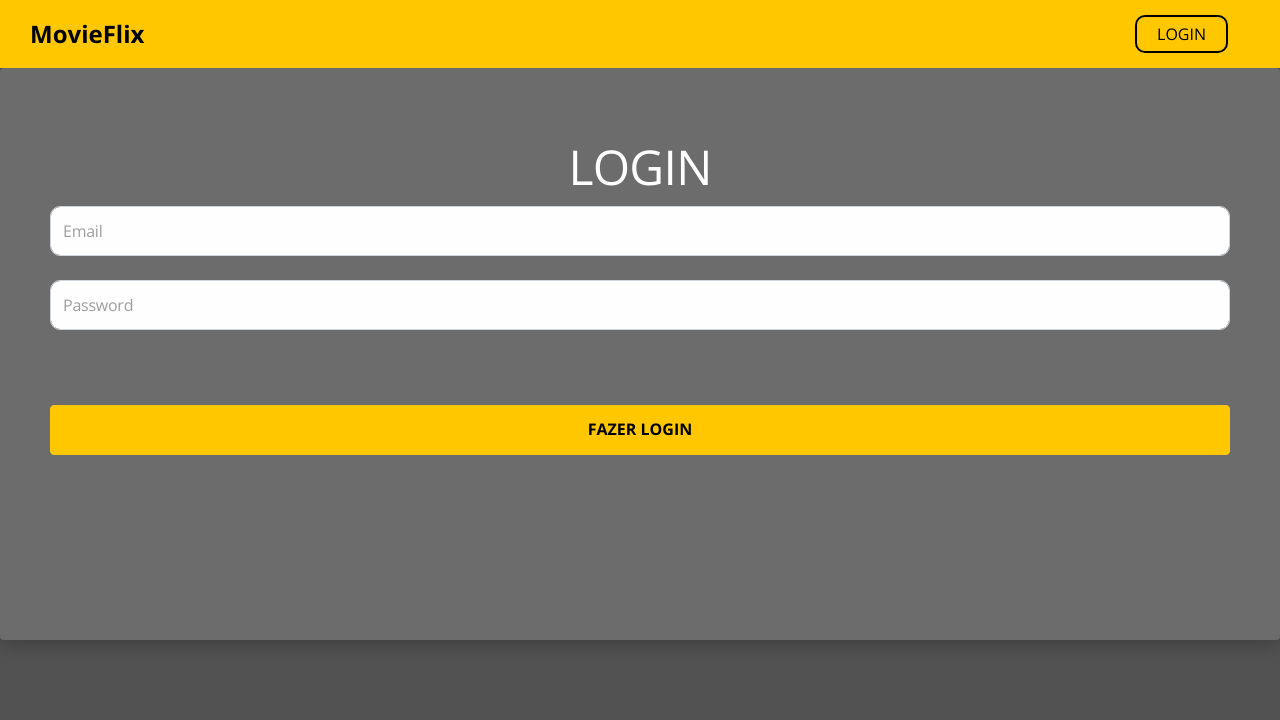
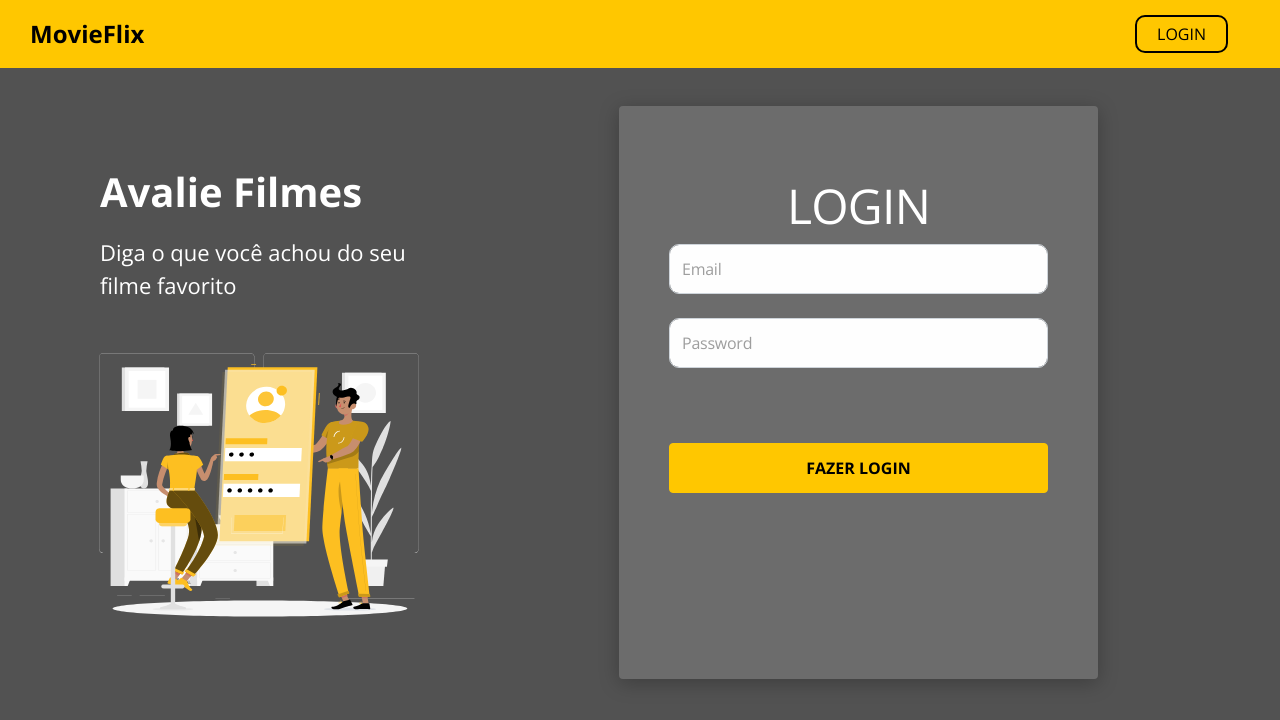
Before and after one commit to tiagogomes187/movieflix, a React (Create React App) app in the folder frontweb/: page /auth/login in a window 1280 px wide. Shown: the top 720 px of the page. Built offline with nearby package versions, Linux system fonts and the light colour scheme; no server answers.

Commit message:
refactoring and creating Route level permission

```diff
--- a/frontweb/src/Routes.tsx
+++ b/frontweb/src/Routes.tsx
@@ -11,7 +11,8 @@ const Routes = () => (
   <Router history={history}>
     <Navbar />
     <Switch>
-      <Route path="/" exact>
+    <Redirect from="/" to="/auth/login" exact/>
+      <Route path="/home" exact>
         <Home />
       </Route>
 
--- a/frontweb/src/components/ButtonIcon/index.tsx
+++ b/frontweb/src/components/ButtonIcon/index.tsx
@@ -1,9 +1,13 @@
 import './styles.css';
 
-const ButtonIcon = () =>{
+type Props = {
+    text: string;
+}
+
+const ButtonIcon = ({ text } : Props) =>{
     return (
         <button className="btn btn-primary btn-icon">
-           <h6>FAZER LOGIN</h6>
+           <h6>{text}</h6>
             </button>
     );
 }
--- a/frontweb/src/components/Navbar/index.tsx
+++ b/frontweb/src/components/Navbar/index.tsx
@@ -35,7 +35,7 @@ const Navbar = () => {
       <nav className="navbar navbar-expand-md bg-primary main-nav">
         <div className="container-fluid">
           <NavLink
-            to="/"
+            to="/home"
             activeClassName="active"
             exact
             className="nav-logo-text"
--- a/frontweb/src/components/PrivateRoute/index.tsx
+++ b/frontweb/src/components/PrivateRoute/index.tsx
@@ -1,12 +1,13 @@
 import { Redirect, Route } from 'react-router-dom';
-import { isAuthenticated } from 'util/requests';
+import { hasAnyRoles, isAuthenticated, Role } from 'util/requests';
 
 type Props = {
   children: React.ReactNode;
   path: string;
+  roles?: Role[];
 };
 
-const PrivateRoute = ({ children, path }: Props) => {
+const PrivateRoute = ({ children, path, roles = [] }: Props) => {
   return (
     <Route
       path={path}
@@ -18,6 +19,8 @@ const PrivateRoute = ({ children, path }: Props) => {
               state: { from: location },
             }}
           />
+        ) : !hasAnyRoles(roles) ? (
+          <Redirect to="/movies" />
         ) : (
           <>{children}</>
         )
--- a/frontweb/src/pages/Admin/index.tsx
+++ b/frontweb/src/pages/Admin/index.tsx
@@ -8,7 +8,7 @@ const Admin = () =>{
 
             <div className="admin-content">
                 <Switch>
-                    <PrivateRoute path="/admin/users">
+                    <PrivateRoute path="/admin/users" roles={["ROLE_MEMBER"]}>
                         <Users/>
                     </PrivateRoute>
                 </Switch>
--- a/frontweb/src/pages/Home/Auth/Login/index.tsx
+++ b/frontweb/src/pages/Home/Auth/Login/index.tsx
@@ -4,6 +4,7 @@ import { useContext, useState } from 'react';
 import { useForm } from 'react-hook-form';
 import { useHistory, useLocation } from 'react-router-dom';
 import { getTokenData, requestBackendLogin, saveAuthData } from 'util/requests';
+import { ReactComponent as BannerImage } from 'assets/images/banner.svg';
 
 import './styles.css';
 
@@ -49,10 +50,24 @@ const Login = () => {
       });
   };
   return (
+    <>
+      <div className="login-container">
+        <div className="login-content-card">
+          <div className="login-content-container">
+            <h1>Avalie Filmes</h1>
+            <p>Diga o que você achou do seu filme favorito</p>
+          </div>
+          <div className="login-image-container">
+            <BannerImage />
+          </div>
+        </div>
+
         <div className="base-card login-card">
           <h1>LOGIN</h1>
           {hasError && (
-        <div className="alert alert-danger">Erro ao tentar efetuar o login</div>
+            <div className="alert alert-danger">
+              Erro ao tentar efetuar o login
+            </div>
           )}
           <form onSubmit={handleSubmit(onSubmit)}>
             <div className="mb-4">
@@ -94,10 +109,12 @@ const Login = () => {
             </div>
 
             <div className="login-submit">
-          <ButtonIcon />
+              <ButtonIcon text="FAZER LOGIN"/>
             </div>
           </form>
         </div>
+      </div>
+    </>
   );
 };
 
--- a/frontweb/src/pages/Home/Auth/Login/styles.css
+++ b/frontweb/src/pages/Home/Auth/Login/styles.css
@@ -1,3 +1,42 @@
+.login-container {
+    padding: 20px 10px 33px;
+    font-size: 36px;
+    text-align: left;
+  }
+
+  .login-content-card {
+    display: none;
+    flex-direction: column;
+
+  }
+
+  .login-content-container {
+    padding-left: 25px;
+
+  }
+
+  .login-content-container h1 {
+    color: white;
+    margin-bottom: 20px;
+  }
+
+  .login-content-container p {
+    width: 260px;
+    color: white;
+    font-size: 18px;
+    margin-bottom: 51px;
+  }
+
+  .login-image-container {
+    padding: 0;
+
+  }
+
+  .login-image-container svg {
+    width: 100%;
+    height: auto;
+  }
+
 .login-card {
     padding: 20px;
     font-size: 16px;
@@ -21,6 +60,53 @@
   }
 
   @media (min-width: 576px){
+
+    .login-container {
+        padding: 40px 48px 241px;
+        font-size: 48px;
+      }
+      .login-content-container {
+        padding-left: 30px;
+      }
+
+      .login-content-container h1 {
+        width: 370px;
+      }
+
+      .login-content-container p {
+        width: 320px;
+        font-size: 22px;
+      }
+
+      .login-image-container svg {
+        width: 380px;
+        height: auto;
+      }
+
+
+    .login-card {
+        padding: 50px;
+    }
+
+    .login-card h1 {
+        margin-top: 75px;
+        margin-bottom: 35px;
+        font-size: 48px;
+    }
+
+    .login-submit {
+        margin-top: 75px;
+        margin-bottom: 135px;
+      }
+  }
+
+
+  @media (min-width: 768px){
+
+    .login-container {
+        padding: 47px 144px 234px;
+      }
+
     .login-card {
         padding: 50px;
     }
@@ -36,24 +122,37 @@
       }
   }
 
-
-  @media (min-width: 768px){
-    .login-card {
-        padding: 50px;
+  @media (min-width: 992px) {
+    .login-container {
+      padding: 40px 256px 241px;
     }
-    .login-card h1 {
-        margin-top: 75px;
-        margin-bottom: 35px;
-        font-size: 48px;
-    }
-
-    .login-submit {
-        margin-top: 75px;
-        margin-bottom: 135px;
-      }
   }
 
   @media (min-width: 1200px){
+    .login-content-card {
+      display: flex;
+      justify-content: center;
+      margin-right: 149px;
+
+    }
+    .login-container {
+        padding-top: 38px;
+        padding-bottom: 38px;
+        padding-right: 0;
+        padding-left: 70px;
+        display: flex;
+        flex-direction: row;
+      }
+
+      .login-card {
+        display: flex;
+        flex-direction: column;
+        justify-content: center;
+        width: 479px;
+        height: 573px;
+      }
+
+
     .login-card h1 {
         margin-top: 20px;
         margin-bottom: 10px;
@@ -64,6 +163,17 @@
 }
 
 @media (min-width: 1400px){
+
+    .login-container {
+        padding-top: 40px;
+        padding-bottom: 38px;
+        padding-right: 0;
+        padding-left: 70px;
+        display: flex;
+        flex-direction: row;
+      }
+
+
     .login-card h1 {
         margin-top: 20px;
         margin-bottom: 10px;
--- a/frontweb/src/pages/Home/index.tsx
+++ b/frontweb/src/pages/Home/index.tsx
@@ -1,26 +1,32 @@
 import { ReactComponent as BannerImage } from 'assets/images/banner.svg';
-
-import Login from './Auth/Login';
+import ButtonIcon from 'components/ButtonIcon';
+import { Link } from 'react-router-dom';
 
 import './styles.css';
 
 const Home = () => {
   return (
+    <>
       <div className="home-container">
         <div className="home-card">
           <div className="home-content-container">
-          <h1>Avalie Filmes</h1>
-          <p>Diga o que você achou do seu filme favorito</p>
+            <h1>Catálogo de filmes</h1>
+            <p>
+              Aqui você encotra o seu filme favorito, podendo até avaliar o seu
+              filme preferido.
+            </p>
           </div>
           <div className="home-image-container">
             <BannerImage />
           </div>
-      </div>
-
-      <div className="card-login">
-        <Login />
+          <div className="btn-busca">
+            <Link to="/movies">
+              <ButtonIcon text="Inicie agora a sua busca" />
+            </Link>
           </div>
         </div>
+      </div>
+    </>
   );
 };
 
--- a/frontweb/src/pages/Home/styles.css
+++ b/frontweb/src/pages/Home/styles.css
@@ -5,7 +5,7 @@
 }
 
 .home-card {
-  display: none;
+  display: flex;
   flex-direction: column;
 
 }
@@ -37,6 +37,14 @@
   height: auto;
 }
 
+.btn-busca {
+  display: flex;
+  justify-content: center;
+  margin-top: 54px;
+  margin-bottom: 95px;
+
+
+}
 @media (min-width: 576px) {
   .home-container {
     padding: 40px 48px 241px;
@@ -60,6 +68,7 @@
     width: 380px;
     height: auto;
   }
+
 }
 
 @media (min-width: 768px) {
@@ -80,8 +89,6 @@
     padding-bottom: 38px;
     padding-right: 0;
     padding-left: 70px;
-    display: flex;
-    flex-direction: row;
   }
 
   .home-card {
@@ -90,12 +97,12 @@
     margin-right: 149px;
   }
 
-  .card-login {
+  .btn-busca {
     display: flex;
-    flex-direction: column;
-    justify-content: center;
-    width: 479px;
-    height: 573px;
+    justify-content: left;
+
+
+
   }
 }
 
@@ -105,8 +112,7 @@
     padding-bottom: 38px;
     padding-right: 0;
     padding-left: 70px;
-    display: flex;
-    flex-direction: row;
+
   }
 
   .home-card {
@@ -114,11 +120,4 @@
     justify-content: center;
     margin-right: 338px;
   }
-
-  .card-login {
-    display: flex;
-    align-items: center;
-    width: 479px;
-    height: 573px;
-  }
 }
--- a/frontweb/src/util/requests.ts
+++ b/frontweb/src/util/requests.ts
@@ -3,7 +3,7 @@ import qs from 'qs';
 import history from './history';
 import jwtDecode from 'jwt-decode';
 
-type Role = 'ROLE_MEMBER' | 'ROLE_VISITOR';
+export type Role = 'ROLE_MEMBER' | 'ROLE_VISITOR';
 
 export type TokenData = {
   exp: number;
@@ -94,7 +94,7 @@ axios.interceptors.response.use(
     return response;
   },
   function (error) {
-    if (error.response.status === 401 || error.response.status === 403) {
+    if (error.response.status === 401) {
       history.push('/auth/login');
     }
     return Promise.reject(error);
```
Lines whose indentation alone changed are shown as unchanged.
